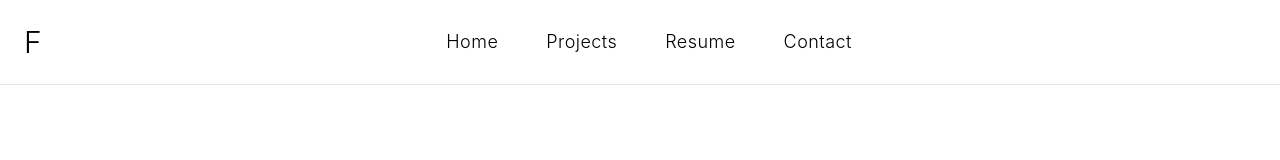
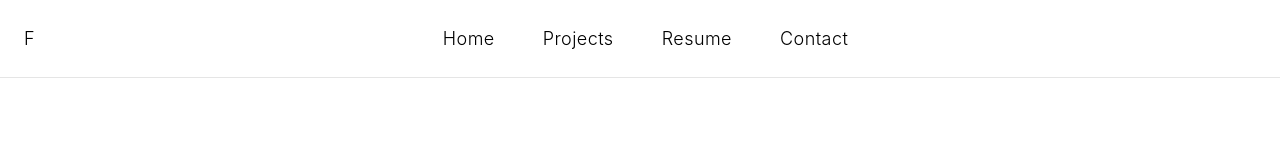
Before and after one commit to faroukalsajee/personal-portfolio, a Next.js app: page / in a window 1280 px wide. Shown: the top 160 px of the page. Built offline with nearby package versions, Linux system fonts and the light colour scheme.

Commit message:
Default to light mode and align navbar name font size with nav links

```diff
--- a/src/app/layout.tsx
+++ b/src/app/layout.tsx
@@ -23,7 +23,7 @@ export default function RootLayout({
             __html: `
               try {
                 const theme = localStorage.getItem('theme');
-                if (theme === 'dark' || (!theme && window.matchMedia('(prefers-color-scheme: dark)').matches)) {
+                if (theme === 'dark') {
                   document.documentElement.classList.add('dark');
                 } else {
                   document.documentElement.classList.remove('dark');
--- a/src/components/AnimatedHeader.tsx
+++ b/src/components/AnimatedHeader.tsx
@@ -25,19 +25,19 @@ export default function AnimatedHeader() {
     return (
         <Link
             href="/"
-            className="text-2xl font-light tracking-wide hover:opacity-70 transition-opacity relative group"
+            className="text-lg font-light tracking-wide hover:opacity-70 transition-opacity relative group"
         >
             <span
-                className="relative cursor-pointer inline-block align-middle font-light text-3xl"
+                className="relative cursor-pointer inline-block align-middle font-light text-lg"
                 onMouseEnter={handleMouseEnter}
                 onMouseLeave={handleMouseLeave}
             >
-                <span className="inline-block font-light text-3xl">F</span>
+                <span className="inline-block font-light text-lg">F</span>
                 <span className="absolute top-0 left-full flex whitespace-nowrap pointer-events-none">
                     {letters.slice(1).map((char, i) => (
                         <span
                             key={i}
-                            className={`inline-block transition-all duration-300 font-light text-3xl${char === "A" ? " ml-2" : ""}`}
+                            className={`inline-block transition-all duration-300 font-light text-lg${char === "A" ? " ml-2" : ""}`}
                             style={{
                                 transitionDelay: hovered
                                     ? `${i * 50}ms`
```
